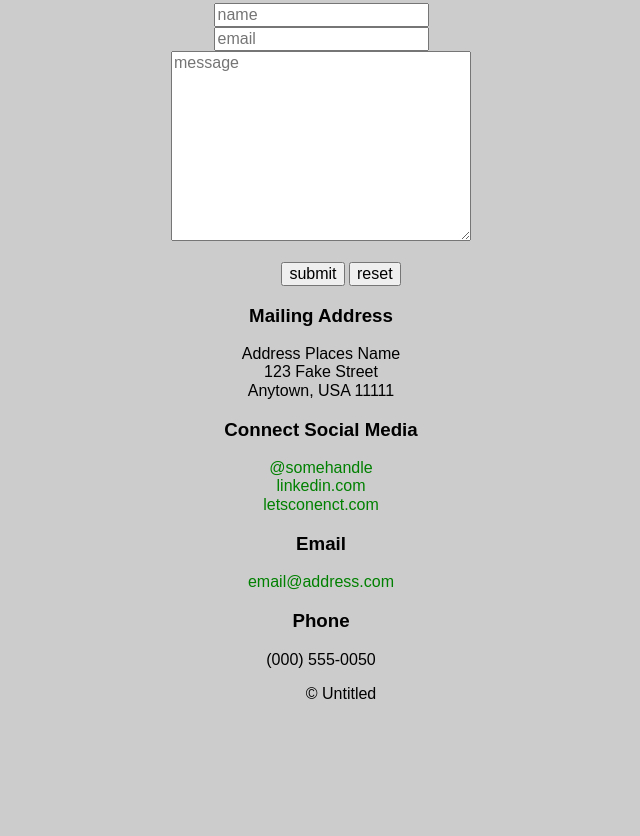
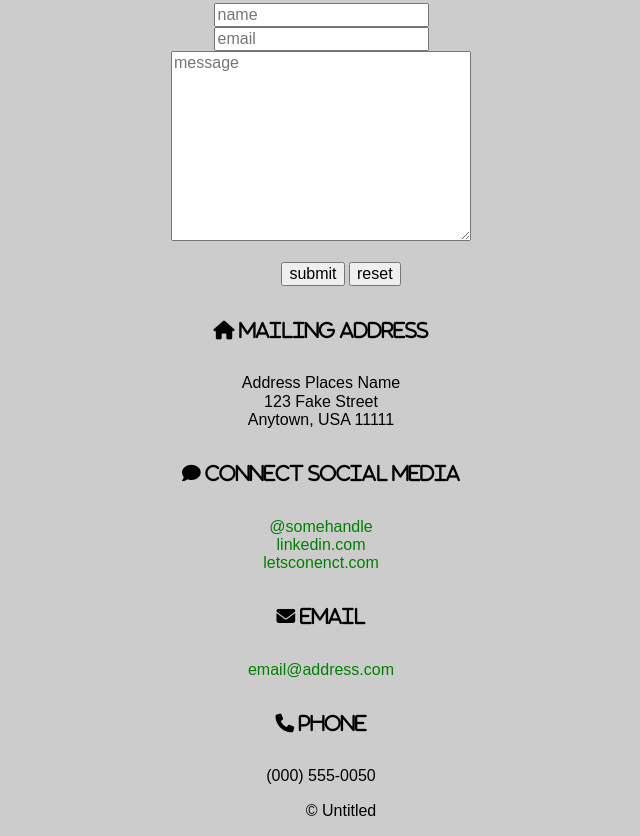
Before and after one commit to indexcosmos/scratch, a plain HTML site: page index.html in a window 1280 px wide. Shown: the part 2641-3477 px from the top of the page, without its empty margins (319-959 px from the left). Before the commit the page ends 3360 px from the top, so only its background shows below. Drawn offline with Linux system fonts and the light colour scheme.

Commit message:
add font awesome icons to footer contact rows

```diff
--- a/index.html
+++ b/index.html
@@ -218,21 +218,21 @@
       <div class="feature-list-small">
         <div class="row">
           <section>
-            <h3 class="icon-home">Mailing Address</h3>
+            <h3 class="fa fa-home"> Mailing Address</h3>
             <p>Address Places Name<br> 123 Fake Street<br>Anytown, USA 11111</p>
           </section>
           <section>
-            <h3 class="comment">Connect Social Media</h3>
+            <h3 class="fa fa-comment"> Connect Social Media</h3>
             <p><a href="#">@somehandle</a><br><a href="#">linkedin.com</a><br><a href="#">letsconenct.com</a></p>
           </section>
         </div><!--/ row -->
         <div class="row">
           <section>
-            <h3 class="envelope">Email</h3>
+            <h3 class="fa fa-envelope"> Email</h3>
             <p><a href="#">email@address.com</a></p>
           </section>
           <section>
-            <h3 class="mobile">Phone</h3>
+            <h3 class="fa fa-phone"> Phone</h3>
             <p>(000) 555-0050</p>
           </section>
         </div><!--/ row -->
```
